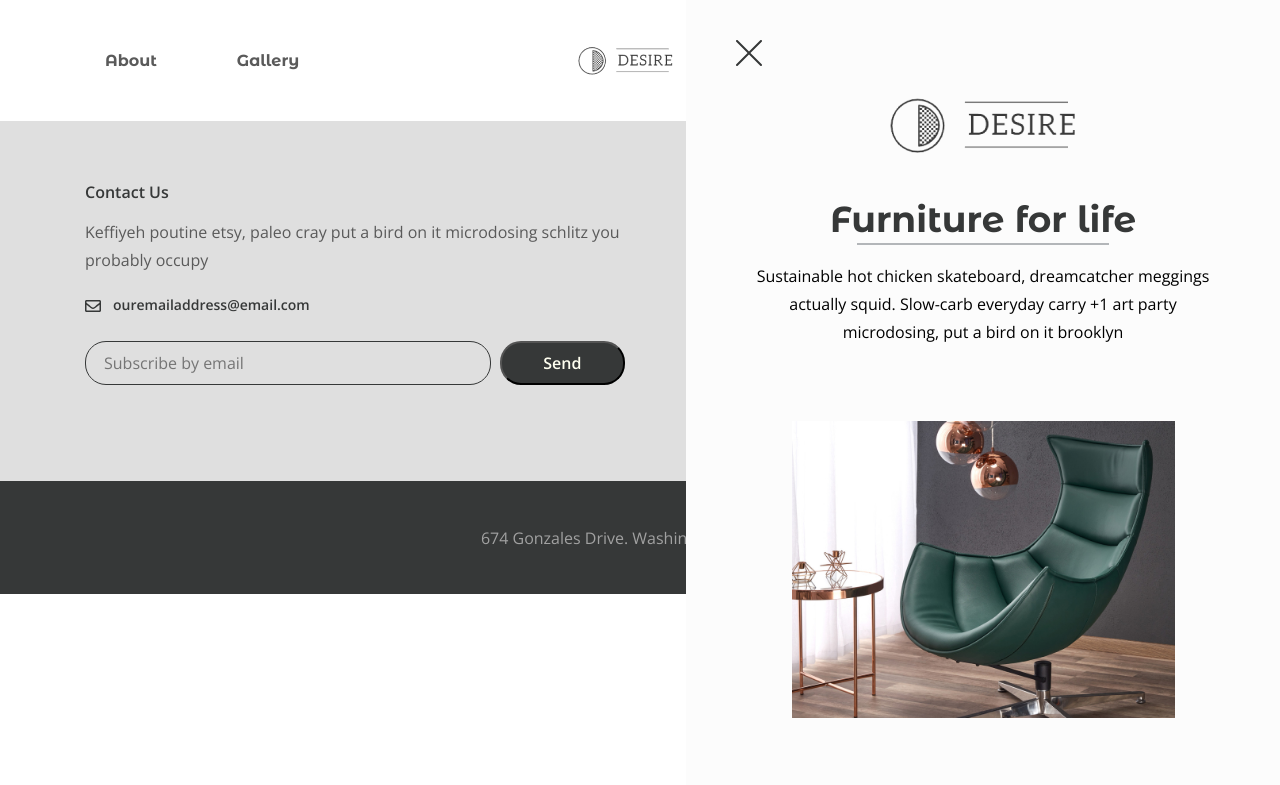
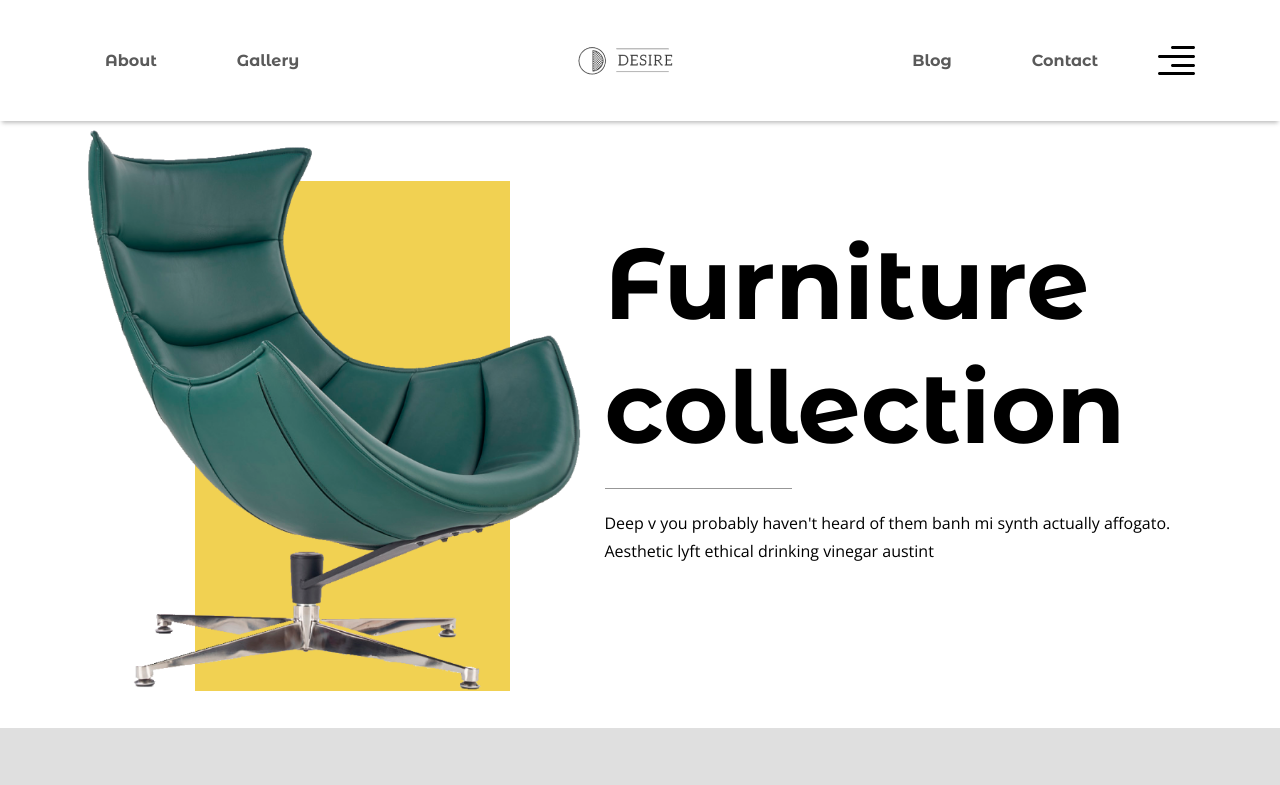
Before and after one commit to BekzodDeveloper/desire-multi-page, a website: page app/index.html in a window 1280 px wide. Shown: the top 785 px of the page. Drawn offline with nearby package versions, Linux system fonts and the light colour scheme.

Commit message:
rightside-menu was finished, started to do main-top

```diff
--- a/app/index.html
+++ b/app/index.html
@@ -39,15 +39,16 @@
                 <a class="menu__list-link" href="#">Blog</a>
               </li>
               <li class="menu__item-list">
-                <a class="menu__list-link" href="#">Contact</a>
+                <a class="menu__list-link" href="#footer">Contact</a>
               </li>
             </ul>
           </nav>
-          <button class="header__btn" href="#">
+          <input class="rightside-menu__input-checkbox" id="check" type="checkbox">
+          <label class="header__btn" for="check">
             <img class="header__btn-img" src="images/icon_menu.svg" alt="icon menu">
-          </button>
-          <div class="rightside-menu">
-            <input class="rightside-menu__input-checkbox" id="check" type="checkbox">
+          </label>
+          <div id="rightside-menu" class="rightside-menu">
+            <!-- <input class="rightside-menu__input-checkbox" id="check" type="checkbox"> -->
             <label class="rightside-menu__label" for="check">
               <img class="rightside-menu__btn-close" src="images/close.svg" alt="close">
               <!-- <button class="rightside-menu__btn"></button> -->
@@ -56,8 +57,9 @@
               <img class="rightside-menu__content-logo" src="images/logo-big.png" alt="">
               <h4 class="rightside-menu__content-title">Furniture for life</h4>
               <p class="rightside-menu__content-text">
-                Sustainable hot chicken skateboard, dreamcatcher meggings
-                actually squid. Slow-carb everyday carry +1 art party microdosing, put a bird on it brooklyn
+                Lorem ipsum dolor sit amet consectetur adipisicing elit. Aut commodi nisi corporis, amet placeat rem,
+                veniam provident sunt dolor ad nihil. Soluta vitae obcaecati mollitia quod provident ea, molestias qui
+                quidem, repellat fuga unde, eligendi repudiandae dolore maxime modi corporis?
               </p>
               <img class="rightside-menu__content-img" src="images/r-s_img.jpg" alt="">
             </div>
@@ -66,12 +68,42 @@
       </div>
     </header>
     <main class="main">
-      <section>
-        <div class="container"></div>
+      <section class="main-top">
+        <div class="container">
+          <div class="main-top__inner">
+
+            <div class="main-top__slides">
+              <div class="main-top__slide fade">
+                <div class="main-top__left">
+                  <div class="main-top__left-bg"></div>
+                  <img class="main-top__left-img" src="images/main__chair.png" style="max-width:703px; width:100%"
+                    alt="slide-img-1">
+                </div>
+                <div class="main-top__right">
+                  <h1 class="main-top__right-title">Furniture collection</h1>
+                  <p class="main-top__right-text">
+                    Deep v you probably haven't heard of them banh mi synth actually affogato. Aesthetic lyft ethical
+                    drinking vinegar austint
+                  </p>
+                </div>
+
+
+              </div>
+
+            </div>
+            <br>
+
+            <div style="text-align:center">
+              <span class="dot"></span>
+              <span class="dot"></span>
+              <span class="dot"></span>
+            </div>
+          </div>
+        </div>
       </section>
     </main>
 
-    <footer class="footer">
+    <footer id="footer" class="footer">
       <div class="footer__content">
         <div class="container">
           <div class="footer__inner">
--- a/app/js/main.js
+++ b/app/js/main.js
@@ -1,3 +1,3 @@
-$('.rightside-menu__btn').on('click', function(){
+$('.rightside-menu__btn').on('click', function () {
     console.log('Hello!');
 })
--- a/app/scss/_global.scss
+++ b/app/scss/_global.scss
@@ -1,7 +1,7 @@
 html,
 body {
-	height: 100%;
-
+	// height: 100%;
+	scroll-behavior: smooth;
 
 }
 body{
--- a/app/scss/style.scss
+++ b/app/scss/style.scss
@@ -23,6 +23,13 @@
             outline: none;
         }
     }
+    #check {
+        display: none;
+    }
+    #check:checked ~ .rightside-menu {
+        right: 0px;
+        // background-color: #000 !important;
+    }
 }
 .logo-link {
     margin: 0 auto;
@@ -44,34 +51,32 @@
         color: $default-color;
     }
 }
+
 .rightside-menu {
     background-color: #fcfcfc;
     position: fixed;
+    display: block;
     top: 0;
-    right: 0px;
+    right: -800px;
     // bottom: 0;
-    max-width: 594px;
+    max-width: 494px;
     width: 100%;
     padding-top: 40px;
     z-index: 100;
     padding-bottom: 100px;
     height: 100%;
+    transition: all 1s;
 
-    &__input-checkbox {
-        display: none;
-    }
     &__btn-close {
         cursor: pointer;
         padding-left: 50px;
         margin-bottom: 30px;
     }
-    // &__btn--active{
 
-    // }
     &__content {
         text-align: center;
         margin: 0 auto;
-        max-width: 483px;
+        max-width: 383px;
     }
     &__content-logo {
         margin: 0 auto;
@@ -104,8 +109,52 @@
     }
     &__content-img {
         margin: 0 auto;
-        max-width: 383px;
+        max-width: 283px;
         width: 100%;
+    }
+}
+
+.main-top {
+    &__left {
+        width: 45%;
+        position: relative;
+    }
+    &__left-bg::before {
+        content: "";
+        position: absolute;
+        top: 60px;
+        left: 110px;
+        width: 315px;
+        height: 510px;
+        background-color: rgb(241, 209, 82);
+        z-index: -1;
+    }
+    &__slide {
+        display: flex;
+    }
+
+    &__right {
+        width: 55%;
+
+        padding-top: 100px;
+        padding-left: 20px;
+    }
+    &__right-title {
+        font-size: 100px;
+        @extend %title-font;
+        line-height: 124px;
+        position: relative;
+        margin-bottom: 40px;
+
+        &::after {
+            content: "";
+            position: absolute;
+            bottom: -20px;
+            left: 0;
+            width: 187px;
+            height: 1px;
+            background-color: #979797;
+        }
     }
 }
 
```
Also changed, not shown: app/css/style.min.css, app/images/main__chair.png (added).
